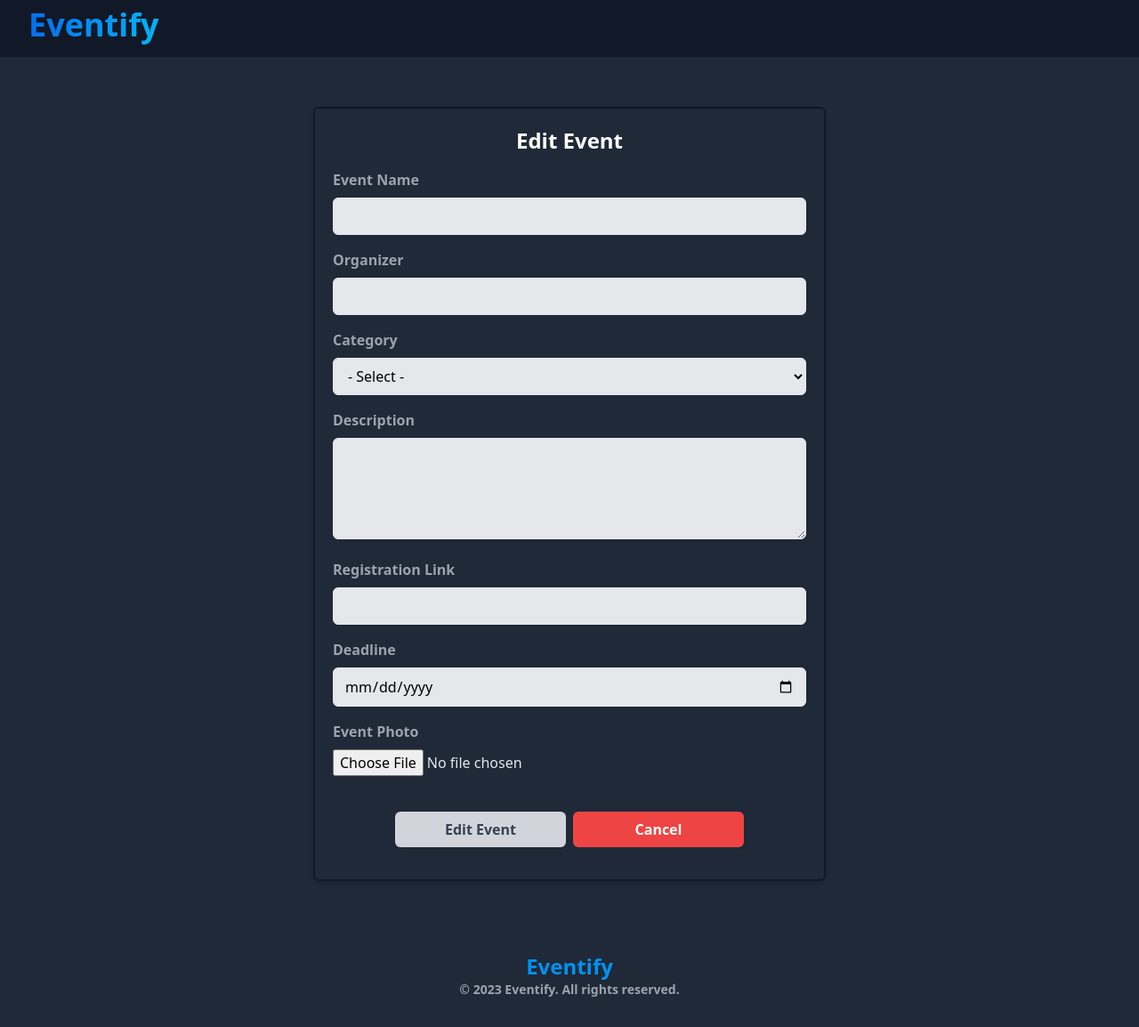
After one commit to abdul20052/eventify, a Flask app: page /edit_event in a window 1280 px wide. The commit adds this page. Shown: the whole page at 89% size. Run offline with Flask 3, Linux system fonts and the light colour scheme; data that the repository does not hold is empty; some libraries are stand-ins or nearby versions.

Commit message:
add my_events page, handle edit & delete events

```diff
--- a/app.py
+++ b/app.py
@@ -47,6 +47,7 @@ def posting():
     link_receive = request.form.get('link_give')
     deadline_receive = request.form.get('deadline_give')
     foto_receive = request.form.get('foto_give')
+    username_receive = session['username']
 
     # Simpan data ke MongoDB
     data_event = {
@@ -57,12 +58,37 @@ def posting():
         "link_pendaftaran": link_receive,
         "deadline": deadline_receive,
         "foto": foto_receive,
+        "username": username_receive,
     }
     db.events.insert_one(data_event)
     return jsonify({
         "result": "success",
         "message": "Event berhasil ditambahkan!"
     })
+
+from flask import render_template
+
+@app.route('/my_events', methods=['GET'])
+@login_required
+def get_my_events():
+    username = session['username']
+    events = db.events.find({'username': username})
+
+    events_list = []
+    for event in events:
+        events_list.append({
+            '_id': str(event['_id']),
+            'event': event['event'],
+            'organizer': event['organizer'],
+            'kategori': event['kategori'],
+            'deskripsi': event['deskripsi'],
+            'link_pendaftaran': event['link_pendaftaran'],
+            'deadline': event['deadline'],
+            'foto': event['foto'],
+            'views': event.get('views', 0)
+        })
+
+    return render_template('my_events.html', events=events_list)
 
 @app.route('/get_events', methods=['GET'])
 def get_events():
@@ -83,6 +109,12 @@ def get_events():
         })
 
     return jsonify({'events': events_list})
+
+@app.route('/get_event/<event_id>', methods=['GET'])
+def get_event(event_id):
+    event = db.events.find_one({'_id': ObjectId(event_id)})
+    event['_id'] = str(event['_id'])
+    return jsonify(event)
 
 @app.route('/event/<event_id>')
 @login_required
@@ -108,7 +140,7 @@ def login():
 @app.route('/logout', methods=['GET'])
 def logout():
     session.pop('username', None)
-    return redirect(url_for('login'))
+    return redirect(url_for('home'))
 
 @app.route("/sign_in", methods=["POST"])
 def sign_in():
@@ -174,5 +206,38 @@ def update_views(event_id):
     return jsonify({'msg': 'success'})
 
 
+@app.route('/edit', methods=['PATCH'])
+def edit_event():
+    event_id = request.form.get('event_id_give')
+    event_receive = request.form.get('event_give')
+    organizer_receive = request.form.get('organizer_give')
+    kategori_receive = request.form.get('kategori_give')
+    deskripsi_receive = request.form.get('deskripsi_give')
+    link_receive = request.form.get('link_give')
+    deadline_receive = request.form.get('deadline_give')
+    foto_receive = request.form.get('foto_give')
+
+    db.events.update_one({'_id': ObjectId(event_id)}, {'$set': {
+        'event': event_receive,
+        'organizer': organizer_receive,
+        'kategori': kategori_receive,
+        'deskripsi': deskripsi_receive,
+        'link_pendaftaran': link_receive,
+        'deadline': deadline_receive,
+        'foto': foto_receive
+    }})
+
+    return jsonify({'message': 'Event berhasil diubah!'})
+
+@app.route('/edit_event')
+def get_edit_event():
+    return render_template('edit_event.html')
+
+@app.route('/delete_event', methods=['POST'])
+def delete_event():
+    event_id = request.form.get('_id')
+    db.events.delete_one({'_id': ObjectId(event_id)})
+    return jsonify({'message': 'Event berhasil dihapus!'})
+
 if __name__ == "__main__":
     app.run("0.0.0.0", port=5000, debug=True)
--- /dev/null
+++ b/templates/edit_event.html
@@ -0,0 +1,261 @@
+<!DOCTYPE html>
+<html lang="en">
+
+<head>
+  <meta charset="UTF-8" />
+  <meta name="viewport" content="width=device-width, initial-scale=1.0" />
+  <script src="https://code.jquery.com/jquery-3.6.0.js" integrity="sha256-H+K7U5CnXl1h5ywQfKtSj8PCmoN9aaq30gDh27Xc0jk="
+    crossorigin="anonymous"></script>
+  <title>Eventify | Edit Event</title>
+  <script src="https://cdn.jsdelivr.net/npm/sweetalert2@11"></script>
+  <script src="https://cdn.tailwindcss.com"></script>
+  <link rel="stylesheet" href="https://cdn.jsdelivr.net/npm/sweetalert2@11/dist/sweetalert2.min.css">
+  <script src="https://cdn.jsdelivr.net/npm/sweetalert2@11"></script>
+  <style>
+    .logo-gradient {
+      background: linear-gradient(90deg, #0070f3, #00b4f5);
+      -webkit-background-clip: text;
+      -webkit-text-fill-color: transparent;
+      /* set the text so that its not cropped */
+      height: 48px;
+    }
+  </style>
+
+</head>
+
+<body class="bg-gray-800">
+  <!-- Navbar -->
+  <div class="bg-gray-900 py-2 px-4 md:px-6 lg:px-8">
+    <div class="flex flex-col md:flex-row justify-between items-center">
+      <div class="flex items-center mb-4 md:mb-0">
+        <a href="/">
+          <h1 class="text-4xl font-bold logo-gradient">Eventify</h1>
+        </a>
+      </div>
+    </div>
+  </div>
+
+  <div class="min-h-screen flex items-center justify-center py-10 px-3">
+    <div class=" bg-gray-800 border-2 p-5  rounded-md shadow-md w-full max-w-xl border-gray-900 mt-4 overflow-hidden">
+      <h1 class="text-2xl font-semibold mb-4 text-white text-center">Edit Event</h1>
+
+      <!-- Event Form -->
+      <input type="hidden" id="_id" name="_id">
+      <!-- Event Name -->
+      <div class="mb-4">
+        <label for="event" class="block text-gray-400 font-semibold mb-2">Event Name</label>
+        <input type="text" id="event" name="event" class="w-full border rounded-md py-2 px-3 bg-gray-200" required>
+      </div>
+
+      <!-- Organizer -->
+      <div class="mb-4">
+        <label for="organizer" class="block text-gray-400 font-semibold mb-2">Organizer</label>
+        <input type="text" id="organizer" name="organizer" class="w-full border rounded-md py-2 px-3 bg-gray-200"
+          required>
+      </div>
+
+      <!-- Category -->
+      <div class="mb-4">
+        <label for="kategori" class="block text-gray-400 font-semibold mb-2">Category</label>
+        <select id="kategori" name="kategori" class="w-full border rounded-md py-2 px-3 bg-gray-200" required>
+          <option value="">- Select -</option>
+          <option value="lomba">Lomba</option>
+          <option value="seminar">Seminar</option>
+        </select>
+      </div>
+
+      <!-- Description -->
+      <div class="mb-4">
+        <label for="deskripsi" class="block text-gray-400 font-semibold mb-2">Description</label>
+        <textarea id="deskripsi" name="deskripsi" rows="4" class="w-full border rounded-md py-2 px-3 bg-gray-200"
+          required></textarea>
+      </div>
+
+      <!-- Registration Link -->
+      <div class="mb-4">
+        <label for="linkPendaftaran" class=" block text-gray-400 font-semibold mb-2">Registration Link</label>
+        <input type="text" id="linkPendaftaran" name="linkPendaftaran"
+          class="w-full border rounded-md py-2 px-3 bg-gray-200" required>
+      </div>
+
+      <!-- Deadline -->
+      <div class="mb-4">
+        <label for="deadline" class="block text-gray-400 font-semibold mb-2">Deadline</label>
+        <input type="date" id="deadline" name="deadline" class="w-full border rounded-md py-2 px-3 bg-gray-200"
+          required>
+      </div>
+
+
+      <!-- Photo Upload -->
+      <div class="mb-4">
+        <label for="foto" class="block text-gray-400 font-semibold mb-2">Event Photo</label>
+        <input type="file" id="foto" name="foto" class="w-full text-gray-200">
+      </div>
+
+      <!-- Submit Button -->
+      <div class="mt-10 mb-4 flex justify-center items-center">
+        <button id="button-submit"
+          class="bg-gray-300 text-gray-700 w-48 font-bold rounded-md py-2 px-4 hover:bg-gray-400"
+          onclick="submitForm()">
+          Edit Event
+        </button>
+        <button class="bg-red-500 text-white w-48 font-bold rounded-md py-2 px-4 ml-2 hover:bg-red-600"
+          onclick="back()">
+          Cancel
+        </button>
+      </div>
+    </div>
+  </div>
+  <!-- Footer -->
+  <footer class="bg-dark pt-10 pb-8">
+    <div class="container mx-auto flex-col items-center justify-center text-center">
+      <!-- Logo -->
+      <a href="/">
+        <h1 class="text-2xl font-bold logo-gradient">Eventify</h1>
+      </a>
+      <!-- Copyright text -->
+      <p class="text-sm font-semibold text-gray-400 -mt-4">&copy; 2023 Eventify. All rights reserved.</p>
+
+  </footer>
+</body>
+<script>
+  // Fetch event data when the page loads
+  $(document).ready(async function () {
+    const urlParams = new URLSearchParams(window.location.search);
+    const eventId = urlParams.get('id');
+
+    const response = await fetch(`/get_event/${eventId}`);
+    const event = await response.json();
+
+    // Fill the form with the existing event data
+    $('#_id').val(event._id);
+    $('#event').val(event.event);
+    $('#organizer').val(event.organizer);
+    $('#kategori').val(event.kategori);
+    $('#deskripsi').val(event.deskripsi);
+    $('#linkPendaftaran').val(event.link_pendaftaran);
+    $('#deadline').val(event.deadline);
+    $('#foto').val(event.foto);
+  });
+
+  let buttonSubmit = $("#button-submit")[0];
+  async function submitForm() {
+    let cek = validateForm();
+    if (!cek) {
+      buttonSubmit.disabled = false;
+      return false;
+    } else {
+      buttonSubmit.disabled = true;
+      buttonSubmit.innerHTML = "Loading...";
+      // Fetch form data
+      let event = $("#event").val();
+      let organizer = $("#organizer").val();
+      let kategori = $("#kategori").val();
+      let deskripsi = $("#deskripsi").val();
+      let linkPendaftaran = $("#linkPendaftaran").val();
+      let deadline = $("#deadline").val();
+
+      let file = $("#foto").prop("files")[0];
+      let formDataFoto = new FormData();
+      formDataFoto.append("image", file);
+
+      const IMGBB_API_KEY = 'cc08f8c83f08731096cbb6abaaf4366f'
+      const IMGBB_URL = 'https://api.imgbb.com/1/upload'
+
+      // Upload image before sending it to the database
+      let response = await fetch(IMGBB_URL + '?key=' + IMGBB_API_KEY, {
+        method: 'POST',
+        body: formDataFoto
+      })
+
+      let json = await response.json()
+      let imageUrl = json.data.url
+
+      // Create FormData object to send files and other data
+      let formData = new FormData();
+      formData.append("event_id_give", $("#_id").val());
+      formData.append("event_give", event);
+      formData.append("organizer_give", organizer);
+      formData.append("kategori_give", kategori);
+      formData.append("deskripsi_give", deskripsi);
+      formData.append("link_give", linkPendaftaran);
+      formData.append("deadline_give", deadline);
+      formData.append("foto_give", imageUrl);
+
+      $.ajax({
+        method: "PATCH",
+        processData: false,
+        contentType: false,
+        url: "/edit",
+        data: formData,
+        success: function (response) {
+          buttonSubmit.disabled = false;
+          buttonSubmit.innerHTML = "Edit Event";
+          Swal.fire({
+            title: "Success",
+            text: response.message,
+            icon: "success",
+            confirmButtonText: "OK",
+          }).then((result) => {
+            if (result.isConfirmed) {
+              window.location.href = "/";
+            }
+          });
+
+          $("#createEventForm")[0].reset();
+        },
+        error: function (error) {
+          buttonSubmit.disabled = false;
+          buttonSubmit.innerHTML = "Edit Event";
+          Swal.fire({
+            title: "Error",
+            text: "Terjadi kesalahan saat mengubah event.",
+            icon: "error",
+            confirmButtonText: "OK",
+          });
+        },
+      });
+    }
+  }
+
+  function validateForm() {
+    // Ambil nilai dari setiap elemen formulir
+    let eventName = $("#event").val();
+    let organizer = $("#organizer").val();
+    let category = $("#kategori").val();
+    let description = $("#deskripsi").val();
+    let registrationLink = $("#linkPendaftaran").val();
+    let deadline = $("#deadline").val();
+    let foto = $("#foto").val();
+
+    // Validasi apakah setiap kolom sudah terisi
+    if (!eventName || !organizer || !category || !description || !registrationLink || !deadline || !foto) {
+      // Tampilkan peringatan bahwa semua kolom harus diisi
+      alert("Semua kolom harus diisi!");
+      return false;
+    }
+    return true;
+  }
+
+  function back() {
+    $.ajax({
+      method: "GET",
+      url: "/",
+      success: function (response) {
+        // Setelah berhasil logout, arahkan pengguna ke halaman login
+        window.location.href = "/";
+      },
+      error: function (error) {
+        Swal.fire({
+          title: "Error",
+          text: "Terjadi kesalahan saat kembali ke beranda.",
+          icon: "error",
+          confirmButtonText: "OK",
+        });
+      },
+    });
+  }
+</script>
+
+
+</html>
```
Also changed, not shown: templates/index.html (+9 -2 lines), templates/my_events.html (added, +150 -0 lines), static/assets/not-found.svg (added).
